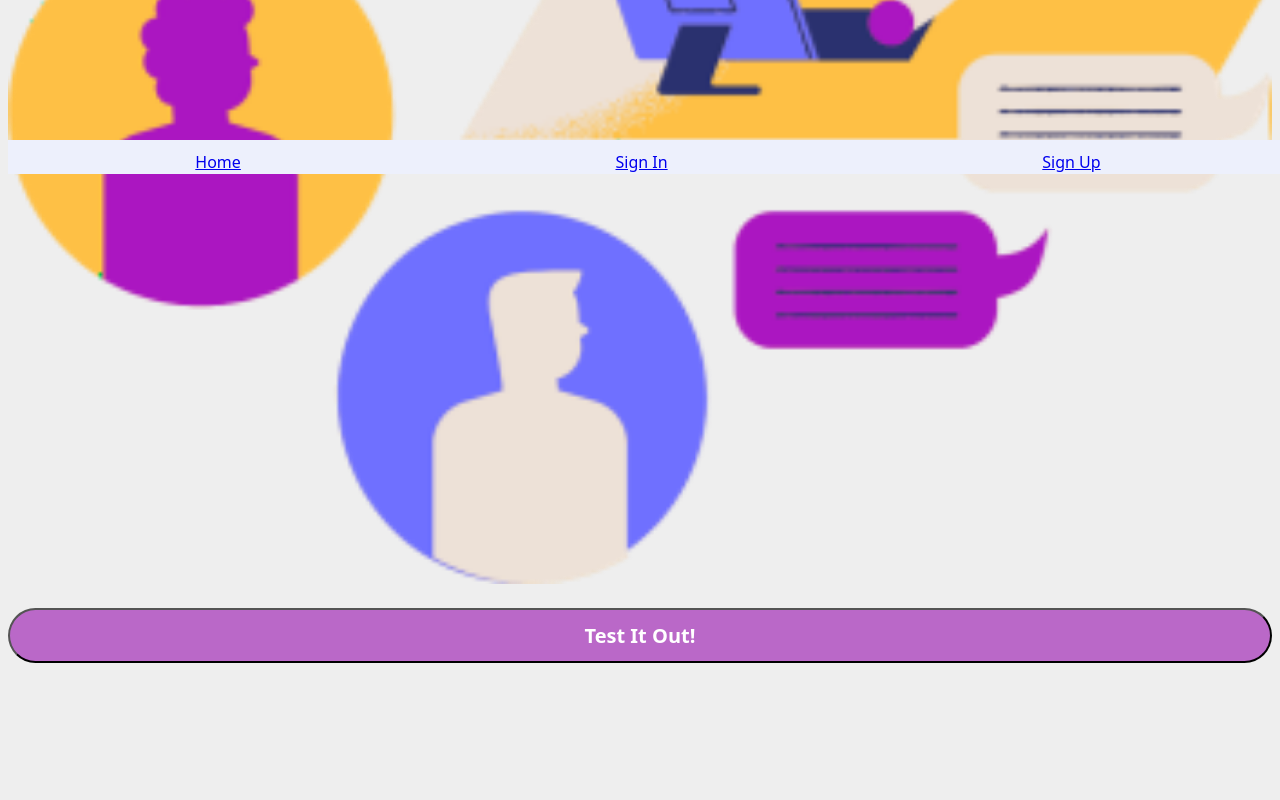
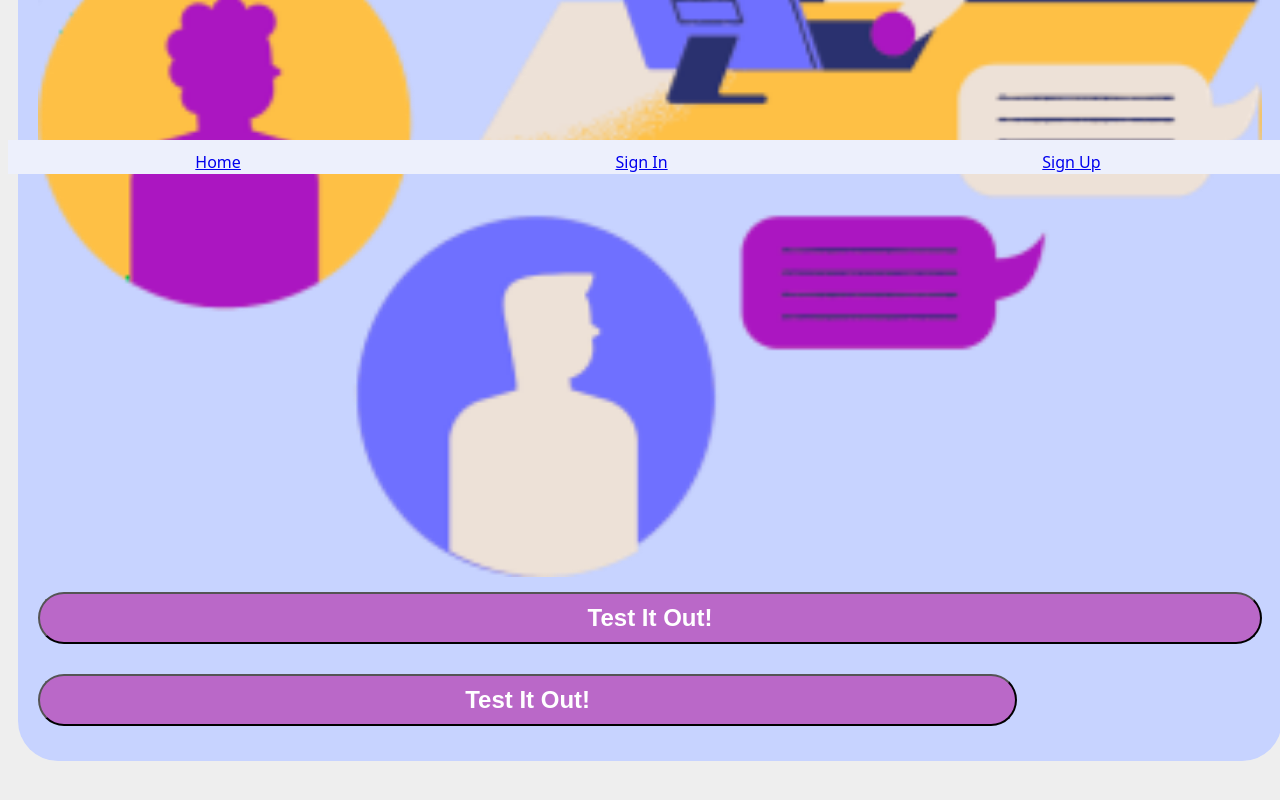
Before and after one commit to dallas-vanwyk/DiscoverU-front-end, a React (Vite) app: page /personality-test in a window 1280 px wide. Shown: the part 626-1426 px from the top of the page. Before the commit the page ends 1357 px from the top, so only its background shows below. Built offline with nearby package versions, Linux system fonts and the light colour scheme; no server answers.

Commit message:
reorganized global.css

```diff
--- a/src/components/HomePage/HomePage.jsx
+++ b/src/components/HomePage/HomePage.jsx
@@ -20,15 +20,24 @@ const HomePage = () => {
           className="floating-content homepage-image"
         />
 
-        <button onClick={() => navigate("/personality-test")}>
+        <button
+          className="button-white"
+          onClick={() => navigate("/personality-test")}
+        >
           Personality Test
         </button>
 
-        <button onClick={() => navigate("/")}>
+        <button
+          className="button-white"
+          onClick={() => navigate("/")}
+        >
           Network
         </button>
 
-        <button onClick={() => navigate("/city")}>
+        <button
+          className="button-white"
+          onClick={() => navigate("/city")}
+        >
           Career Professions
         </button>
       </main>
--- a/src/components/PersonalityTest/PersonalityTest.jsx
+++ b/src/components/PersonalityTest/PersonalityTest.jsx
@@ -15,19 +15,25 @@ const PersonalityTest = () => {
 
       <main className="mainpage">
         {/* <p>Discover your inner traits</p> */}
+        <div className="personality floating-content">
+
+
         <img
           src="images/main-app/personality-test-crop.png"
           alt="Icon"
           // className="floating-content"
         />
+        <button className="button-pink">Test It Out!</button>
+
         <a
           href="https://www.yourselfirst.com/career?utm_source=google&utm_medium=cpc&utm_term=personality%20test%20for%20career%20path&utm_campaign=Careers&utm_campaign_name=Careers&utm_campaign_id=22078750217&utm_adset_id=181370381988&utm_adset_name=Careers&utm_ad_id=727401597295&gad_source=1&gad_campaignid=22078750217&gbraid=0AAAAA-F0voz2lEM0t6kx2KWXTlQCxfAQC&gclid=Cj0KCQjwiqbBBhCAARIsAJSfZkYYvWKzHwf2YsVdN6Wzo_7WhGONAmKznF-DwDBrzeZCBMMmE8rFQKUaAtN1EALw_wcB"
           target="_blank"
           rel="noopener noreferrer"
+          className="test-link"
         >
-          <br />
           <button className="button-pink">Test It Out!</button>
         </a>
+        </div>
       </main>
 
       <NavBar />
--- a/src/components/TopNavBar/TopNavBar.jsx
+++ b/src/components/TopNavBar/TopNavBar.jsx
@@ -1,6 +1,5 @@
 import { useContext } from "react";
 import { Link } from "react-router";
-
 import { UserContext } from "../../contexts/UserContext";
 
 const TopNavBar = () => {
--- a/src/global.css
+++ b/src/global.css
@@ -1,8 +1,7 @@
 /* src/global.css */
 
-/* ============================================================= */
+/* global color variables ====================================== */
 :root {
-  /* global color variables */
   --light-blue-background: #c7d3ff; /* used for search bar as well as some pages */ /* search bar 80% opacity */
   --light-purple-button: #ba68c8;
   --off-purple-unselected-button: #8163d6; /* 15% opacity */
@@ -14,7 +13,7 @@
   --top-navbar-height: 50px;
   --bottom-navbar-height: 60px;
 
-  /* stuff from default index.css - not 100% sure what all this is doing for us tbh */
+  /* stuff from default index.css - not 100% sure what to keep */
   font-family: system-ui, Avenir, Helvetica, Arial, sans-serif;
   line-height: 1.5;
   font-synthesis: none;
@@ -32,6 +31,8 @@
   flex-direction: column;
   padding-top: var(--top-navbar-height);
   padding-bottom: var(--bottom-navbar-height);
+  min-height: 100vh;
+  width: 100%;
 }
 
 /* main content blocks */
@@ -45,21 +46,22 @@
 
 /* Buttons ===================================================== */
 button {
-  font-size: 20px;
+  font-size: 24px;
   font-weight: 800;
-  margin: 10px 20px;
-  /* box-sizing: border-box;
-  width: 100%; */
+
+  box-sizing: border-box;
+  margin: 15px 0px; /* top-bottom, left-right */
+  /* width: 100%; */
+  padding: 10px; /* gets the height proper */
+
   border-radius: 40px;
-  /* background-color: #ffffff; */
 
-  padding: 0.6em 1.2em;
-  font-family: inherit;
+  /* from original index.css */
   cursor: pointer;
   transition: border-color 0.25s;
 }
 
-/* button stuff from original index.css */
+/* from original index.css */
 button:hover {
   border-color: #646cff;
 }
@@ -68,12 +70,19 @@ button:focus-visible {
   outline: 4px auto -webkit-focus-ring-color;
 }
 
+.test-link {
+  width: 80%;
+}
+
+/* button C O L O R S */
+.button-white {
+  background-color: white;
+  color: black;
+}
 .button-pink {
   background-color: var(--light-purple-button);
   color: white;
   width: 100%;
-  /* box-sizing: border-box; */
-  margin: 0;
 }
 
 /* home page =================================================== */
@@ -95,13 +104,13 @@ button:focus-visible {
 /* personality test ============================================ */
 .personality {
   display: flex;
-  place-items: center;
+  flex-direction: column;
+  /* place-items: center; */
+  background-color: var(--light-blue-background);
 }
 
 .personality-inset {
-  background-color: var(--light-blue-background);
   display: flex;
-  flex-direction: column;
   justify-content: space-evenly;
 }
 
```
Also changed, not shown: src/components/SelectAvatar/SelectAvatar.jsx (+17 -15 lines).
